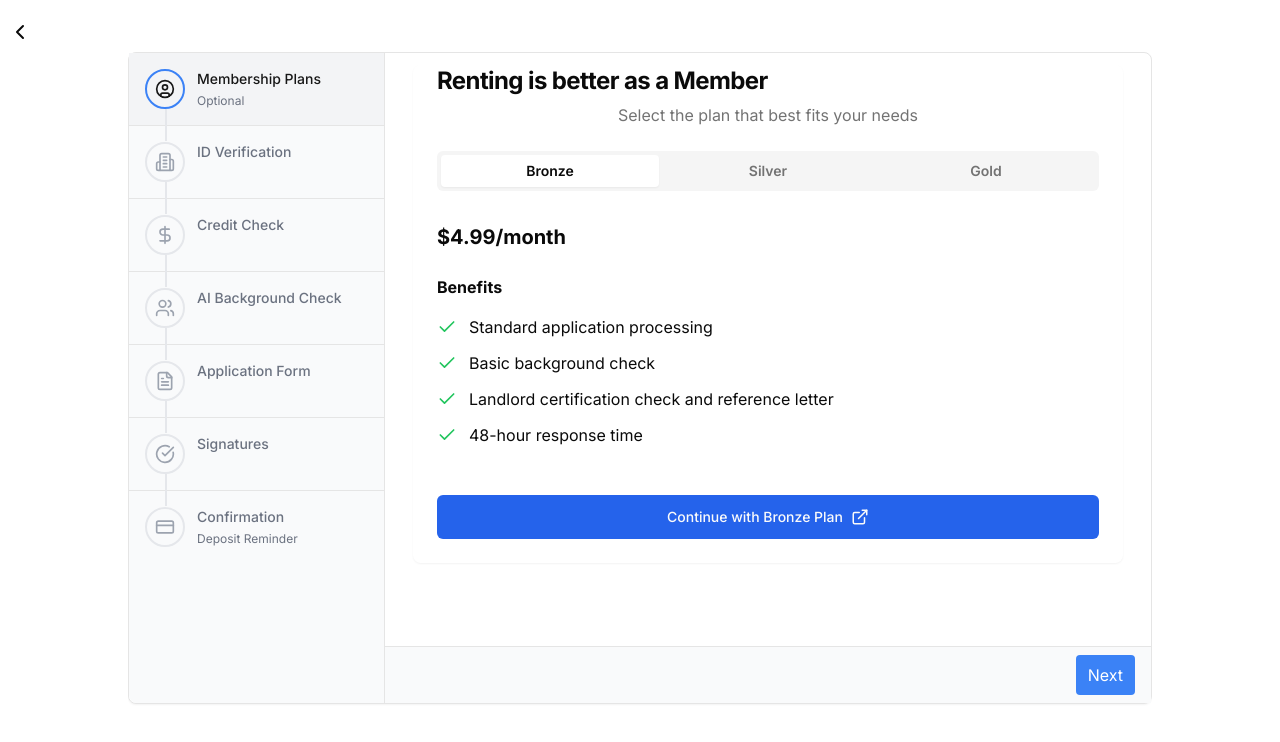
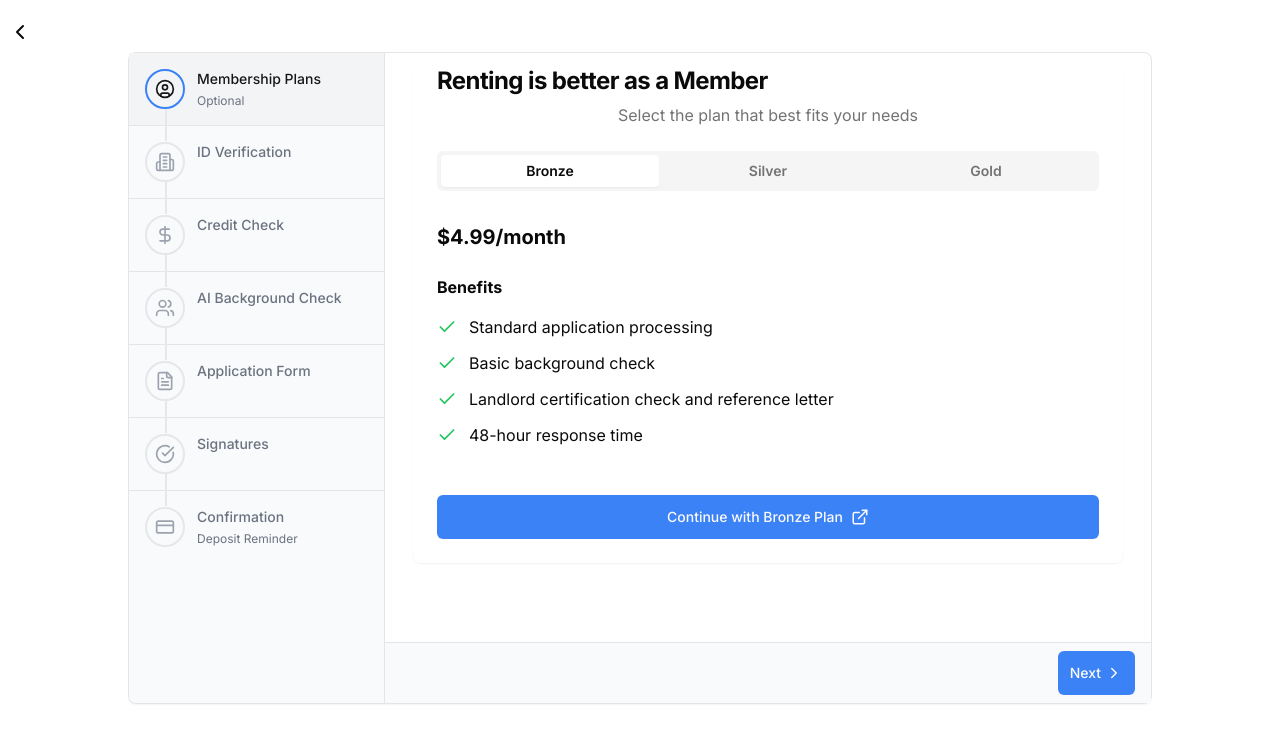
Before and after one commit to techrented123/rental-app, a Next.js app: page /apply in a window 1280 px wide. Shown: the top 742 px of the page. Built offline with nearby package versions, Linux system fonts and the light colour scheme.

Commit message:
fix: css

```diff
--- a/components/IDVerification/PDFVerifier.tsx
+++ b/components/IDVerification/PDFVerifier.tsx
@@ -82,7 +82,7 @@ const PDFVerifier = ({
   }, [reportType]);
 
   return (
-    <div className="bg-white rounded-xl overflow-hidden transition-all duration-300 mt-4">
+    <div className="bg-white rounded-xl !h-[400px] overflow-hidden transition-all duration-300 mt-4">
       <div
         className={`px-6 md:py-6 sm:px-8 py-3
         `}
--- a/components/membership-plans.tsx
+++ b/components/membership-plans.tsx
@@ -114,7 +114,7 @@ const Plans = () => {
                       {" "}
                       <Button
                         size="lg"
-                        className="w-full mt-6 bg-blue-600 hover:bg-blue-500 flex items-center gap-2"
+                        className="w-full mt-6 bg-blue-500 hover:bg-blue-600 flex items-center gap-2"
                       >
                         Continue with {plan.name} Plan{" "}
                         <ExternalLink size={18} />
--- a/components/ui/stepper.tsx
+++ b/components/ui/stepper.tsx
@@ -1,6 +1,7 @@
 import React, { useState } from "react";
-import { LucideProps } from "lucide-react";
+import { ChevronRight, LucideProps } from "lucide-react";
 import { useRentalApplicationContext } from "@/contexts/rental-application-context";
+import { Button } from "@/components/ui/button";
 
 export interface Steps {
   content: React.ReactElement;
@@ -161,20 +162,22 @@ export default function Stepper({ steps, lastSavedStep }: StepperProps) {
             {/* Navigation */}
             {activeStep !== steps.length - 1 && (
               <div className="flex justify-end py-2 px-4 mt-auto border-t bg-gray-50">
-                {/* <button
+                {/*  <button
                   className="px-4 py-2 border border-gray-300 rounded text-gray-700 hover:bg-gray-100 transition-colors"
                   onClick={handlePrev}
                   disabled={activeStep === 0}
                 >
                   Previous
                 </button> */}
-                <button
-                  className="px-3 py-2 text-sm md:text-base bg-blue-500 text-white rounded hover:bg-blue-600 transition-colors"
+
+                <Button
+                  size="lg"
                   onClick={handleNext}
                   disabled={stepOutputs[activeStep] === undefined}
+                  className="bg-blue-500 flex justify-end items-center gap-1 px-3 py-1 hover:bg-blue-600 "
                 >
-                  Next
-                </button>
+                  Next <ChevronRight size={18} />
+                </Button>
               </div>
             )}
           </div>
```
